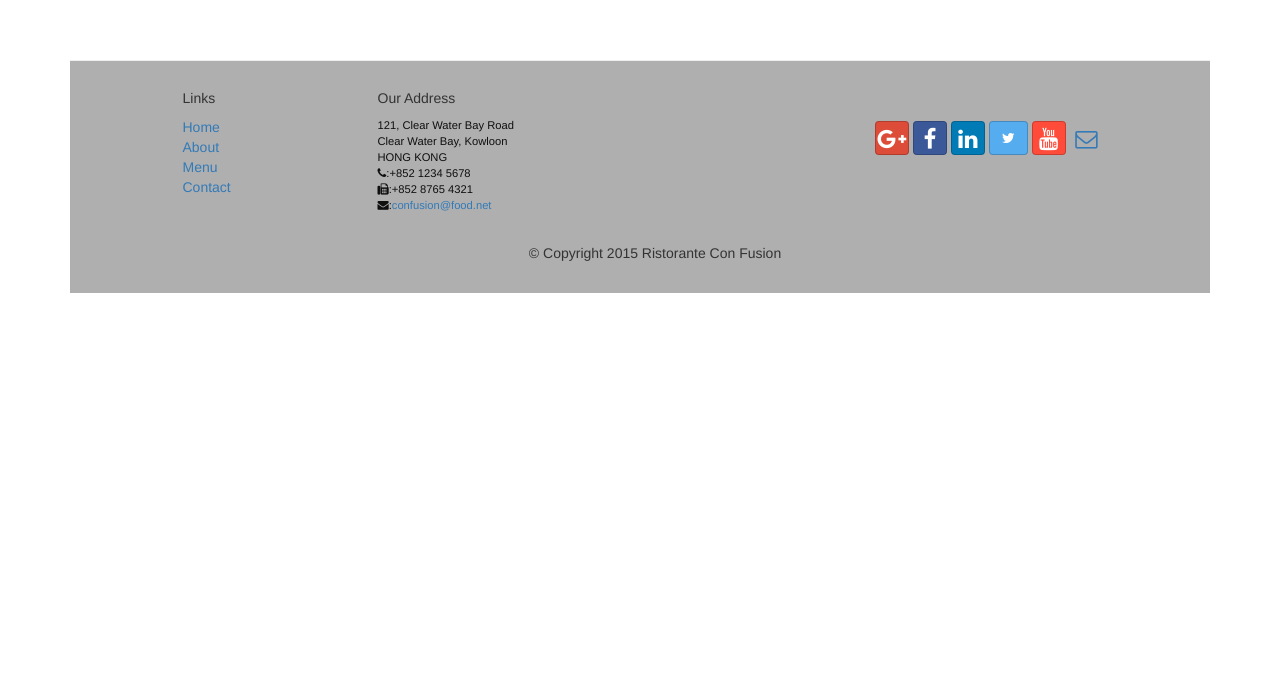
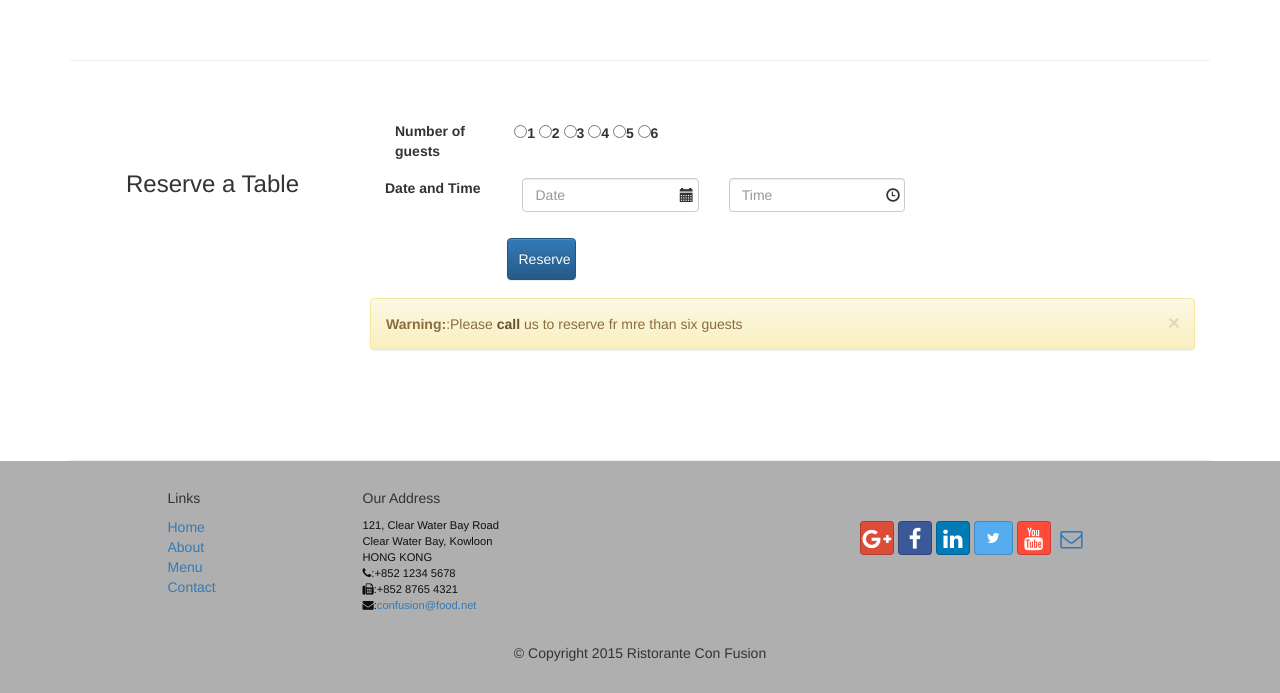
Before and after one commit to WakarK/conFusion, a plain HTML site: page index.html in a window 1280 px wide. Shown: the part 1598-2291 px from the top of the page. Before the commit the page ends 1891 px from the top, so only its background shows below. Drawn offline with nearby package versions, Linux system fonts and the light colour scheme.

Commit message:
Added login form in navbar and reservation ot table form

```diff
--- a/index.html
+++ b/index.html
@@ -149,6 +149,46 @@
             </div>
         </div>
 
+        <div class="row row-content" id="reserveTable">
+            <div class="col-xs-12 col-sm-3">
+                <p style="padding:20px;"></p>
+                <h3 align="center">Reserve a Table</h3>
+            </div>
+            <div class="col-xs-12 col-sm-9">
+                <form name="submit" id="submit">
+                    <div style="padding:10px;">
+                    <span class="col-sm-2"><strong>Number of guests</strong></span>
+                    <label for="one"><input type="radio" id="one" name="answer"/>1</label>
+                    <label for="two"><input type="radio" id="two" name="answer"/>2</label>
+                    <label for="three"><input type="radio" id="three" name="answer"/>3</label>
+                    <label for="four"><input type="radio" id="four" name="answer"/>4</label>
+                    <label for="five"><input type="radio" id="five" name="answer"/>5</label>
+                    <label for="six"><input type="radio" id="six" name="answer"/>6</label>
+                    </div>
+                    <br/>
+                    <span class="form-group has-feedback">
+                        <label class="col-sm-2 control-label">Date and Time</label>
+                        <span class="col-sm-3"><input type="text" placeholder="Date" class="form-control" style="padding-right:10px;"/><i class="glyphicon glyphicon-calendar form-control-feedback" style="padding-right:20px;"></i></span>
+                        <span class="col-sm-3"><input type="text" placeholder="Time" class="form-control" style="padding-right:10px;"/><i class="glyphicon glyphicon-time form-control-feedback" style="padding-right:20px;"></i></span>
+                    </span>
+                    <br/>
+                    <br/>
+                    <br/>
+                    <span class="form-group" style="padding:20px;">
+                        <button class="col-sm-1 col-sm-offset-2 btn btn-primary" style="padding:10px;">Reserve</button>
+                    </span>
+                </form>
+                <br/>
+                <br/>
+                <div class="alert alert-warning alert-dismissible" role="alert">
+                    <button type="button" class="close" data-dismiss="alert" aria-label="Close">
+                        <span aria-hidden="true">&times;</span>
+                    </button>
+                    <strong>Warning:</strong>:Please <a href="tel:+85212345678" class="alert-link">call</a> us to reserve fr mre than six guests
+                </div>
+            </div>
+        </div>
+        </div>
     <footer class="row-footer">
         <div class="container">
             <div class="row">
```
